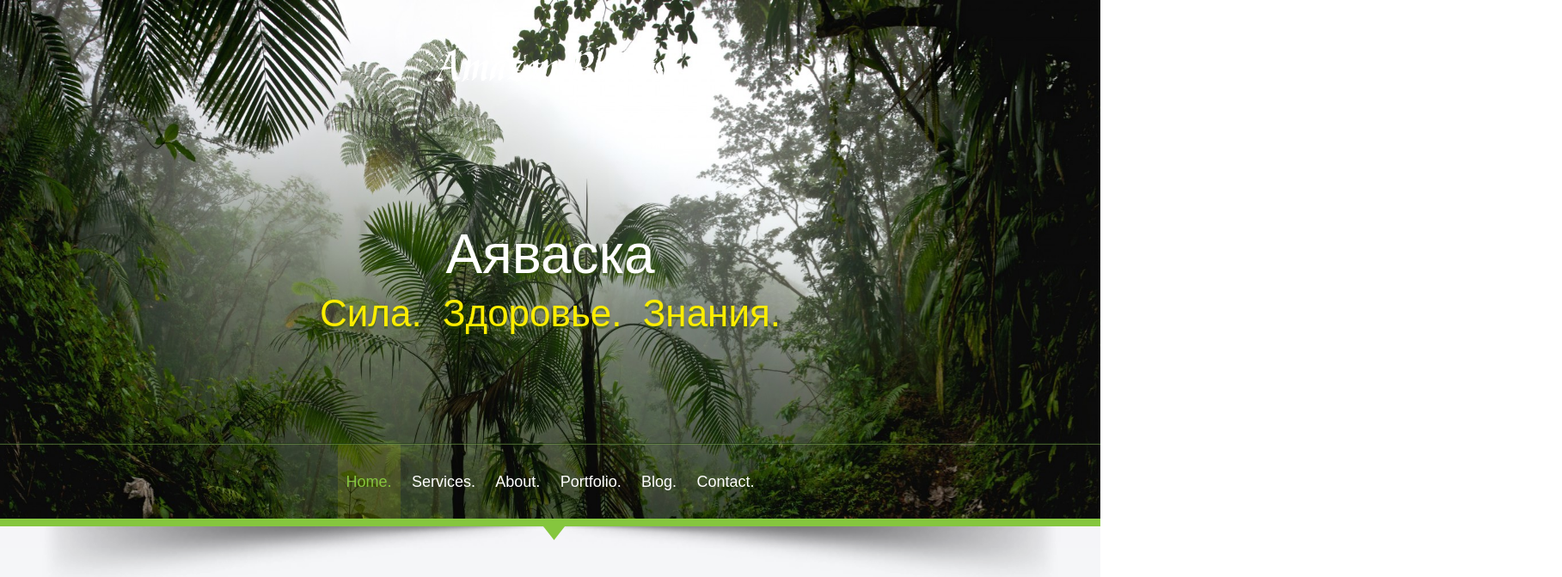
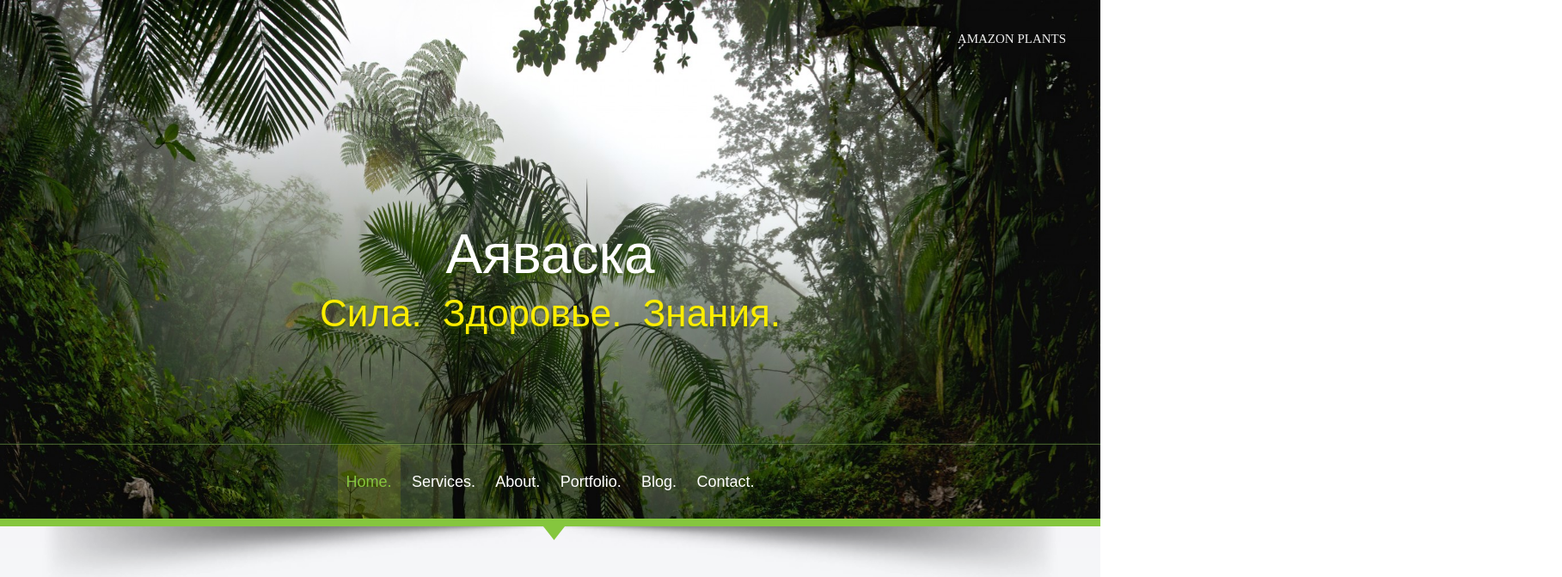
Before and after one commit to olafolaf/olafolaf.github.io, a plain HTML site: page index.html in a window 1280 px wide. Shown: the top 672 px of the page at 86% size, 1817 px wide, since content can reach past the window. Drawn offline with Linux system fonts and the light colour scheme; a web font is replaced by a local one.

Commit message:
fixed index

```diff
--- a/css/style.css
+++ b/css/style.css
@@ -179,11 +179,14 @@ ul.social > li a.dribbble:hover {
 
 .logo{
 	position:absolute;
-	left:0;
-	top:8%;
+	left:537px;
+	top:6%;
 	width:100%;
 	z-index:11;
 	text-align: center;
+	font-size: 15px;
+  color: #eee;
+  font-family: Raleway;
 }
 
 /* Home Slider
--- a/index.html
+++ b/index.html
@@ -55,7 +55,7 @@
 <!-- Home -->
     <section id="home" class="home">
 
-        <div class="logo"><img src="img/logo.png" alt="Logo"></div>
+        <div class="logo"><span>AMAZON PLANTS</span></div>
         <!-- Home Slider -->
         <div id="homeCarousel" class="carousel slide">
             <div class="carousel-inner">
```
